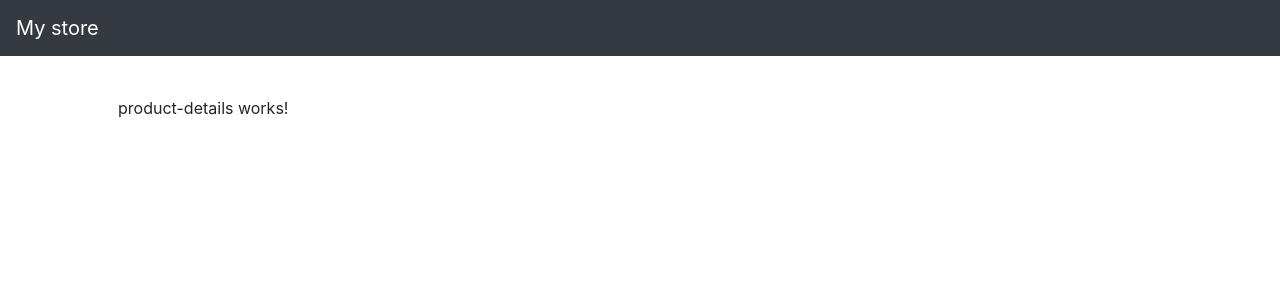
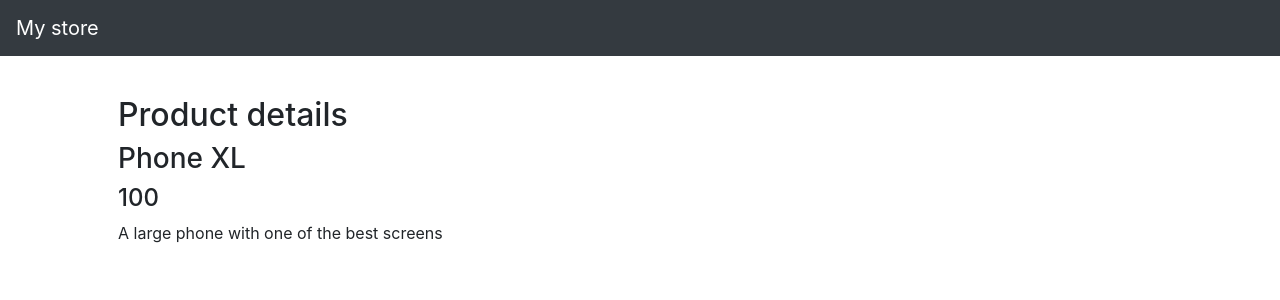
Before and after one commit to SaenkoVova/angularApp, an Angular app: page /products/0 in a window 1280 px wide. Shown: the top 300 px of the page. Built offline with nearby package versions, Linux system fonts and the light colour scheme.

Commit message:
Create `product-details page`

```diff
--- a/src/app/product-details/product-details.component.html
+++ b/src/app/product-details/product-details.component.html
@@ -1 +1,6 @@
-<p>product-details works!</p>
+<h2>Product details</h2>
+<div *ngIf="product">
+    <h3>{{product.title}}</h3>
+    <h4>{{product.price}}</h4>
+    <p>{{product.description}}</p>
+</div>
--- a/src/app/product-details/product-details.component.ts
+++ b/src/app/product-details/product-details.component.ts
@@ -1,15 +1,24 @@
 import { Component, OnInit } from '@angular/core';
+import { ActivatedRoute } from '@angular/router';
+import { ProductListComponent } from '../product-list/product-list.component'
 
 @Component({
   selector: 'app-product-details',
   templateUrl: './product-details.component.html',
   styleUrls: ['./product-details.component.css']
 })
+
 export class ProductDetailsComponent implements OnInit {
 
-  constructor() { }
+  public product;
+
+  constructor(private route: ActivatedRoute, private productListService: ProductListComponent) { }
 
   ngOnInit() {
+    this.route.paramMap.subscribe(params => {
+      this.product = this.productListService.products[ +params.get('product.id')];
+
+    })
   }
 
 }
--- a/src/app/product-list/product-list.component.ts
+++ b/src/app/product-list/product-list.component.ts
@@ -1,4 +1,4 @@
-import { Component, OnInit } from '@angular/core';
+import { Component, OnInit, Injectable } from '@angular/core';
 
 export interface Product {
   id: number,
@@ -12,6 +12,8 @@ export interface Product {
   templateUrl: './product-list.component.html',
   styleUrls: ['./product-list.component.css']
 })
+
+ @Injectable({providedIn: 'root'})
 export class ProductListComponent implements OnInit {
 
   constructor() { }
```
